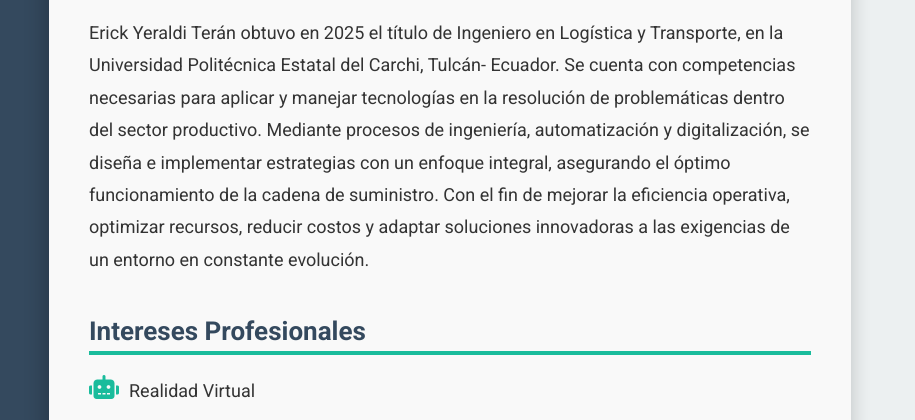
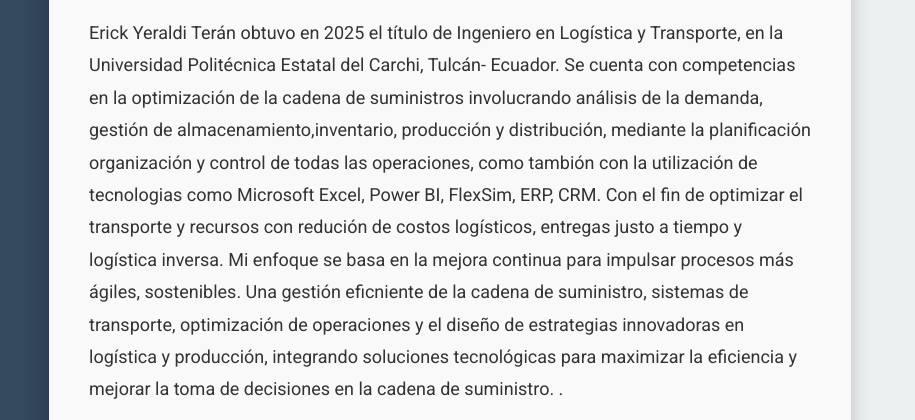
Before and after one commit to ErickTeran/hoja.io, a plain HTML site: page index.html in a window 1280 px wide. Shown: the part 204-624 px from the top of the page, 365-1280 px from the left. Drawn offline with Linux system fonts and the light colour scheme.

Commit message:
Add files via upload

```diff
--- a/index.html
+++ b/index.html
@@ -262,7 +262,15 @@
 
             <div class="bio">
                 <h2>Biografía</h2>
-                <p>Erick Yeraldi Terán obtuvo en 2025 el título de Ingeniero en Logística y Transporte, en la Universidad Politécnica Estatal del Carchi, Tulcán- Ecuador. Se cuenta con competencias necesarias para aplicar y manejar tecnologías en la resolución de problemáticas dentro del sector productivo. Mediante procesos de ingeniería, automatización y digitalización, se diseña e implementar estrategias con un enfoque integral, asegurando el óptimo funcionamiento de la cadena de suministro. Con el fin de mejorar la eficiencia operativa, optimizar recursos, reducir costos y adaptar soluciones innovadoras a las exigencias de un entorno en constante evolución.</p>
+                <p>Erick Yeraldi Terán obtuvo en 2025 el título de Ingeniero en Logística y Transporte, en la Universidad Politécnica Estatal del Carchi, Tulcán- Ecuador. Se cuenta con competencias en la optimización de la cadena de suministros involucrando análisis de la demanda, gestión de almacenamiento,inventario, producción y distribución, mediante la planificación organización y control de
+                    todas las operaciones, como tambión con la utilización de tecnologias como Microsoft Excel, Power BI,
+                    FlexSim, ERP, CRM. Con el fin de optimizar el transporte y recursos con redución de costos logísticos,
+                    entregas justo a tiempo y logística inversa.
+                    Mi enfoque se basa en la mejora continua para impulsar procesos más ágiles, sostenibles. Una gestión
+                    eficniente de la cadena de suministro, sistemas de transporte, optimización de operaciones y el diseño
+                    de estrategias innovadoras en logística y producción, integrando soluciones tecnológicas para maximizar
+                    la eficiencia y mejorar la toma de decisiones en la cadena de suministro.
+                    .</p>
             </div>
 
             <div class="interests">
```
